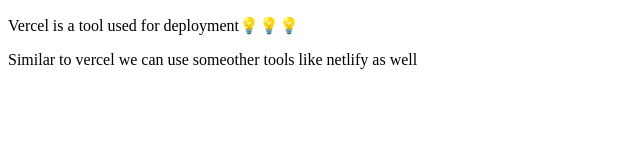
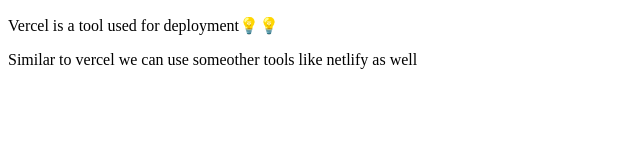
Before and after one commit to Nathisha123/Trial-1, a plain HTML site: page index.html in a window 1280 px wide. Shown: the full height of the page, 0-640 px from the left. Drawn offline with Linux system fonts and the light colour scheme.

Commit message:
content updated

```diff
--- a/index.html
+++ b/index.html
@@ -6,7 +6,7 @@
     <title>Trial 1🏹 </title>
 </head>
 <body>
-    <p>Vercel is a tool used for deployment💡💡💡</p>
+    <p>Vercel is a tool used for deployment💡💡</p>
     <p>Similar to vercel we can use someother tools like netlify as well</p>
 </body>
 </html>
```
